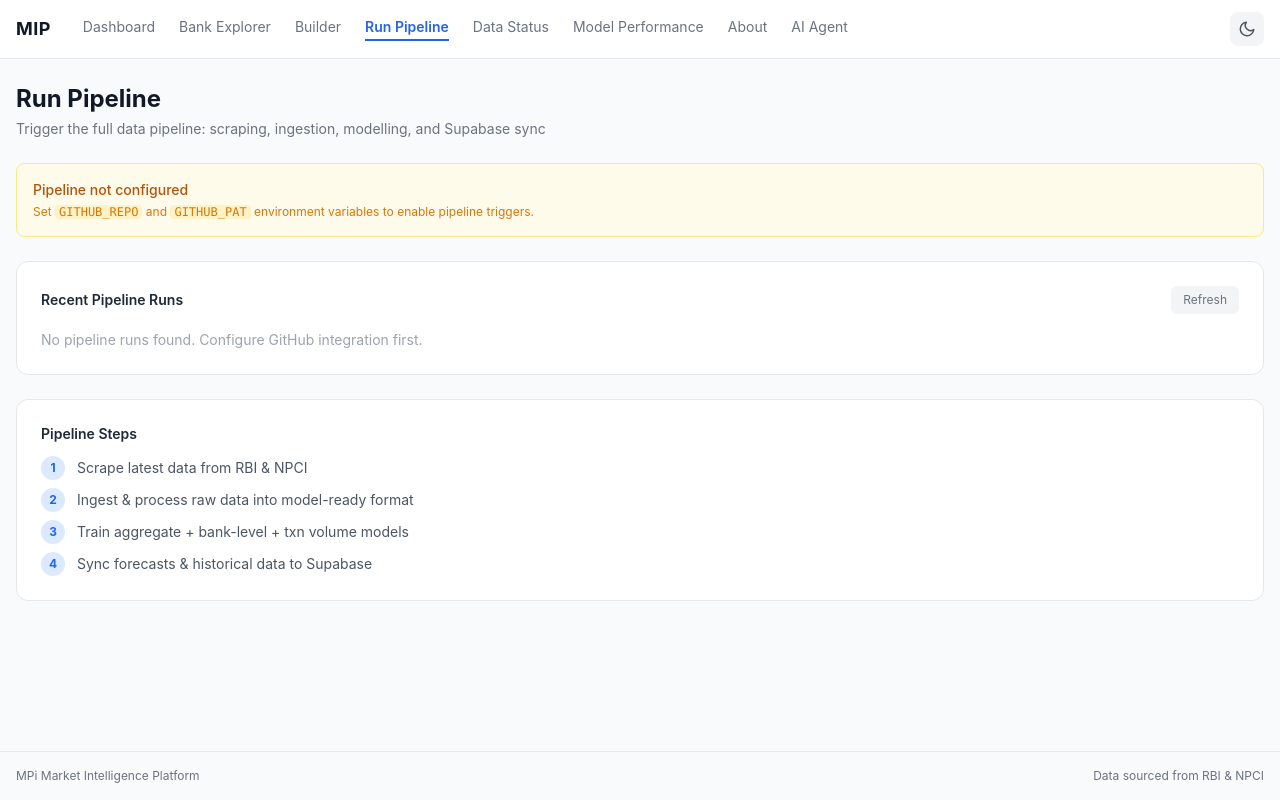
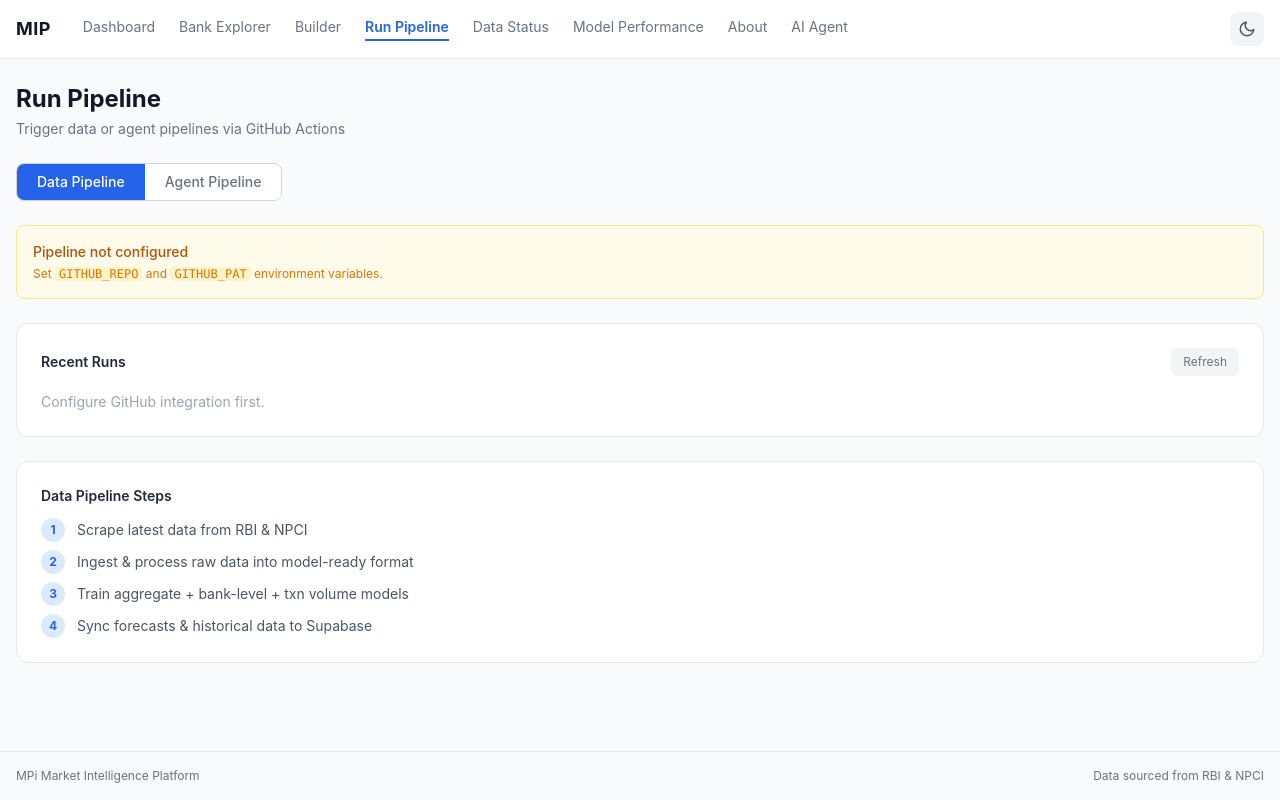
Before and after one commit to Eshaan0110/MPi-mip, a Next.js app in the folder web/: page /pipeline in a window 1280 px wide. Built offline with nearby package versions, Linux system fonts and the light colour scheme.

Commit message:
feat: pipeline page with data + agent tabs and GitHub Actions trigger

```diff
--- a/web/src/app/pipeline/page.tsx
+++ b/web/src/app/pipeline/page.tsx
@@ -13,27 +13,108 @@ interface WorkflowRun {
   run_number: number;
 }
 
+type PipelineType = "data" | "agent";
+
+function statusBadge(status: string, conclusion: string | null) {
+  if (status === "completed") {
+    if (conclusion === "success") return <span className="px-2 py-0.5 rounded text-xs font-medium bg-emerald-100 text-emerald-700 dark:bg-emerald-900/30 dark:text-emerald-400">Success</span>;
+    if (conclusion === "failure") return <span className="px-2 py-0.5 rounded text-xs font-medium bg-red-100 text-red-700 dark:bg-red-900/30 dark:text-red-400">Failed</span>;
+    return <span className="px-2 py-0.5 rounded text-xs font-medium bg-gray-200 text-gray-600 dark:bg-slate-700 dark:text-slate-400">{conclusion}</span>;
+  }
+  if (status === "in_progress") return <span className="px-2 py-0.5 rounded text-xs font-medium bg-blue-100 text-blue-700 dark:bg-blue-900/30 dark:text-blue-400 animate-pulse">Running</span>;
+  if (status === "queued") return <span className="px-2 py-0.5 rounded text-xs font-medium bg-amber-100 text-amber-700 dark:bg-amber-900/30 dark:text-amber-400">Queued</span>;
+  return <span className="px-2 py-0.5 rounded text-xs font-medium bg-gray-200 text-gray-600 dark:bg-slate-700 dark:text-slate-400">{status}</span>;
+}
+
+function RunsTable({ runs, configured, fetchRuns }: { runs: WorkflowRun[]; configured: boolean; fetchRuns: () => void }) {
+  return (
+    <div className="bg-white dark:bg-slate-800/50 rounded-xl border border-gray-200 dark:border-slate-700/50 p-6">
+      <div className="flex items-center justify-between mb-4">
+        <h3 className="text-sm font-semibold text-gray-800 dark:text-slate-200">Recent Runs</h3>
+        <button onClick={fetchRuns} className="text-xs px-3 py-1.5 rounded-md bg-gray-100 dark:bg-slate-700 text-gray-500 dark:text-slate-400 hover:bg-gray-200 dark:hover:bg-slate-600 transition-colors">
+          Refresh
+        </button>
+      </div>
+      {runs.length === 0 ? (
+        <p className="text-gray-400 dark:text-slate-500 text-sm">{configured ? "No runs found. Trigger one above." : "Configure GitHub integration first."}</p>
+      ) : (
+        <div className="overflow-x-auto">
+          <table className="w-full text-sm">
+            <thead>
+              <tr className="border-b border-gray-200 dark:border-slate-700 text-left text-gray-500 dark:text-slate-400">
+                <th className="pb-3 font-medium">#</th>
+                <th className="pb-3 font-medium">Status</th>
+                <th className="pb-3 font-medium">Trigger</th>
+                <th className="pb-3 font-medium">Started</th>
+                <th className="pb-3 font-medium">Updated</th>
+                <th className="pb-3 font-medium"></th>
+              </tr>
+            </thead>
+            <tbody>
+              {runs.map((run) => (
+                <tr key={run.id} className="border-b border-gray-200 dark:border-slate-700/50 last:border-0 hover:bg-gray-50 dark:hover:bg-slate-700/30">
+                  <td className="py-3 font-medium text-gray-800 dark:text-slate-200">#{run.run_number}</td>
+                  <td className="py-3">{statusBadge(run.status, run.conclusion)}</td>
+                  <td className="py-3 text-gray-500 dark:text-slate-400 capitalize">{run.event.replace("_", " ")}</td>
+                  <td className="py-3 text-gray-500 dark:text-slate-400">{new Date(run.created_at).toLocaleString("en-IN")}</td>
+                  <td className="py-3 text-gray-500 dark:text-slate-400">{new Date(run.updated_at).toLocaleString("en-IN")}</td>
+                  <td className="py-3">
+                    <a href={run.html_url} target="_blank" rel="noopener noreferrer" className="text-blue-600 dark:text-blue-400 hover:underline text-xs">
+                      View on GitHub
+                    </a>
+                  </td>
+                </tr>
+              ))}
+            </tbody>
+          </table>
+        </div>
+      )}
+    </div>
+  );
+}
+
 export default function PipelinePage() {
-  const [runs, setRuns] = useState<WorkflowRun[]>([]);
-  const [configured, setConfigured] = useState(true);
+  const [tab, setTab] = useState<PipelineType>("data");
+
+  const [dataRuns, setDataRuns] = useState<WorkflowRun[]>([]);
+  const [dataConfigured, setDataConfigured] = useState(true);
+  const [agentRuns, setAgentRuns] = useState<WorkflowRun[]>([]);
+  const [agentConfigured, setAgentConfigured] = useState(true);
+
   const [triggering, setTriggering] = useState(false);
   const [message, setMessage] = useState<{ text: string; success: boolean } | null>(null);
+
   const [skipScraping, setSkipScraping] = useState(false);
   const [skipTraining, setSkipTraining] = useState(false);
+  const [skipRetrain, setSkipRetrain] = useState(false);
+
   const [loading, setLoading] = useState(true);
 
-  const fetchRuns = useCallback(async () => {
+  const fetchDataRuns = useCallback(async () => {
     try {
       const res = await fetch("/api/pipeline");
       const data = await res.json();
-      setRuns(data.runs || []);
-      setConfigured(data.configured !== false);
-    } catch {} finally {
-      setLoading(false);
-    }
+      setDataRuns(data.runs || []);
+      setDataConfigured(data.configured !== false);
+    } catch {}
   }, []);
 
-  useEffect(() => { fetchRuns(); }, [fetchRuns]);
+  const fetchAgentRuns = useCallback(async () => {
+    try {
+      const res = await fetch("/api/agent-pipeline");
+      const data = await res.json();
+      setAgentRuns(data.runs || []);
+      setAgentConfigured(data.configured !== false);
+    } catch {}
+  }, []);
+
+  useEffect(() => {
+    Promise.all([fetchDataRuns(), fetchAgentRuns()]).finally(() => setLoading(false));
+  }, [fetchDataRuns, fetchAgentRuns]);
+
+  const runs = tab === "data" ? dataRuns : agentRuns;
+  const configured = tab === "data" ? dataConfigured : agentConfigured;
+  const fetchRuns = tab === "data" ? fetchDataRuns : fetchAgentRuns;
 
   useEffect(() => {
     if (runs.some((r) => r.status === "in_progress" || r.status === "queued")) {
@@ -45,11 +126,16 @@ export default function PipelinePage() {
   const triggerPipeline = async () => {
     setTriggering(true);
     setMessage(null);
+    const endpoint = tab === "data" ? "/api/pipeline" : "/api/agent-pipeline";
+    const payload = tab === "data"
+      ? { skipScraping, skipTraining }
+      : { skipRetrain };
+
     try {
-      const res = await fetch("/api/pipeline", {
+      const res = await fetch(endpoint, {
         method: "POST",
         headers: { "Content-Type": "application/json" },
-        body: JSON.stringify({ skipScraping, skipTraining }),
+        body: JSON.stringify(payload),
       });
       const data = await res.json();
       if (res.ok) {
@@ -65,17 +151,6 @@ export default function PipelinePage() {
     }
   };
 
-  function statusBadge(status: string, conclusion: string | null) {
-    if (status === "completed") {
-      if (conclusion === "success") return <span className="px-2 py-0.5 rounded text-xs font-medium bg-emerald-100 text-emerald-700 dark:bg-emerald-900/30 dark:text-emerald-400">Success</span>;
-      if (conclusion === "failure") return <span className="px-2 py-0.5 rounded text-xs font-medium bg-red-100 text-red-700 dark:bg-red-900/30 dark:text-red-400">Failed</span>;
-      return <span className="px-2 py-0.5 rounded text-xs font-medium bg-gray-200 text-gray-600 dark:bg-slate-700 dark:text-slate-400">{conclusion}</span>;
-    }
-    if (status === "in_progress") return <span className="px-2 py-0.5 rounded text-xs font-medium bg-blue-100 text-blue-700 dark:bg-blue-900/30 dark:text-blue-400 animate-pulse">Running</span>;
-    if (status === "queued") return <span className="px-2 py-0.5 rounded text-xs font-medium bg-amber-100 text-amber-700 dark:bg-amber-900/30 dark:text-amber-400">Queued</span>;
-    return <span className="px-2 py-0.5 rounded text-xs font-medium bg-gray-200 text-gray-600 dark:bg-slate-700 dark:text-slate-400">{status}</span>;
-  }
-
   if (loading) return <div className="flex items-center justify-center h-64"><div className="text-gray-400 dark:text-slate-500">Loading...</div></div>;
 
   return (
@@ -84,109 +159,97 @@ export default function PipelinePage() {
         <div>
           <h1 className="text-2xl font-bold text-gray-900 dark:text-white">Run Pipeline</h1>
           <p className="text-sm text-gray-500 dark:text-slate-400 mt-1">
-            Trigger the full data pipeline: scraping, ingestion, modelling, and Supabase sync
+            Trigger data or agent pipelines via GitHub Actions
           </p>
         </div>
+      </div>
+
+      <div className="flex rounded-lg border border-gray-300 dark:border-slate-600 overflow-hidden mb-6 w-fit">
+        {(["data", "agent"] as const).map((t) => (
+          <button key={t} onClick={() => { setTab(t); setMessage(null); }}
+            className={`px-5 py-2 text-sm font-medium transition-colors ${
+              tab === t ? "bg-blue-600 text-white" : "bg-white dark:bg-slate-800 text-gray-500 dark:text-slate-400 hover:bg-gray-200 dark:hover:bg-slate-700"
+            }`}>
+            {t === "data" ? "Data Pipeline" : "Agent Pipeline"}
+          </button>
+        ))}
       </div>
 
       {!configured && (
         <div className="bg-amber-50 border border-amber-200 dark:bg-amber-900/20 dark:border-amber-700/50 rounded-lg p-4 mb-6">
           <p className="text-amber-700 dark:text-amber-400 text-sm font-medium">Pipeline not configured</p>
-          <p className="text-amber-600 dark:text-amber-500 text-xs mt-1">Set <code className="bg-amber-100 dark:bg-amber-900/40 px-1 rounded">GITHUB_REPO</code> and <code className="bg-amber-100 dark:bg-amber-900/40 px-1 rounded">GITHUB_PAT</code> environment variables to enable pipeline triggers.</p>
+          <p className="text-amber-600 dark:text-amber-500 text-xs mt-1">
+            Set <code className="bg-amber-100 dark:bg-amber-900/40 px-1 rounded">GITHUB_REPO</code> and <code className="bg-amber-100 dark:bg-amber-900/40 px-1 rounded">GITHUB_PAT</code> environment variables.
+            {tab === "agent" && <> Also add <code className="bg-amber-100 dark:bg-amber-900/40 px-1 rounded">ANTHROPIC_API_KEY</code> as a GitHub secret.</>}
+          </p>
         </div>
       )}
 
       {configured && (
         <div className="bg-white dark:bg-slate-800/50 rounded-xl border border-gray-200 dark:border-slate-700/50 p-6 mb-6">
-          <h3 className="text-sm font-semibold text-gray-800 dark:text-slate-200 mb-4">Trigger New Run</h3>
+          <h3 className="text-sm font-semibold text-gray-800 dark:text-slate-200 mb-4">
+            Trigger {tab === "data" ? "Data" : "Agent"} Pipeline
+          </h3>
           <div className="flex flex-wrap items-end gap-4">
-            <label className="flex items-center gap-2 text-sm text-gray-600 dark:text-slate-400">
-              <input type="checkbox" checked={skipScraping} onChange={(e) => setSkipScraping(e.target.checked)}
-                className="rounded border-gray-300 dark:border-slate-600" />
-              Skip scraping (use existing data)
-            </label>
-            <label className="flex items-center gap-2 text-sm text-gray-600 dark:text-slate-400">
-              <input type="checkbox" checked={skipTraining} onChange={(e) => setSkipTraining(e.target.checked)}
-                className="rounded border-gray-300 dark:border-slate-600" />
-              Skip model training
-            </label>
-            <button
-              onClick={triggerPipeline}
-              disabled={triggering}
+            {tab === "data" ? (
+              <>
+                <label className="flex items-center gap-2 text-sm text-gray-600 dark:text-slate-400">
+                  <input type="checkbox" checked={skipScraping} onChange={(e) => setSkipScraping(e.target.checked)} className="rounded border-gray-300 dark:border-slate-600" />
+                  Skip scraping
+                </label>
+                <label className="flex items-center gap-2 text-sm text-gray-600 dark:text-slate-400">
+                  <input type="checkbox" checked={skipTraining} onChange={(e) => setSkipTraining(e.target.checked)} className="rounded border-gray-300 dark:border-slate-600" />
+                  Skip training
+                </label>
+              </>
+            ) : (
+              <label className="flex items-center gap-2 text-sm text-gray-600 dark:text-slate-400">
+                <input type="checkbox" checked={skipRetrain} onChange={(e) => setSkipRetrain(e.target.checked)} className="rounded border-gray-300 dark:border-slate-600" />
+                Skip retraining (research + extract only)
+              </label>
+            )}
+            <button onClick={triggerPipeline} disabled={triggering}
               className={`px-6 py-2.5 rounded-lg font-semibold text-sm transition-all ${
                 triggering
                   ? "bg-gray-300 dark:bg-slate-700 text-gray-500 dark:text-slate-400 cursor-not-allowed"
                   : "bg-blue-600 hover:bg-blue-700 text-white shadow-sm hover:shadow"
-              }`}
-            >
-              {triggering ? "Triggering..." : "Run Pipeline"}
+              }`}>
+              {triggering ? "Triggering..." : `Run ${tab === "data" ? "Data" : "Agent"} Pipeline`}
             </button>
           </div>
-
           {message && (
             <div className={`mt-4 rounded-lg p-3 text-sm ${
               message.success
                 ? "bg-emerald-50 text-emerald-700 dark:bg-emerald-900/20 dark:text-emerald-400"
                 : "bg-red-50 text-red-700 dark:bg-red-900/20 dark:text-red-400"
-            }`}>
-              {message.text}
-            </div>
+            }`}>{message.text}</div>
           )}
         </div>
       )}
 
-      <div className="bg-white dark:bg-slate-800/50 rounded-xl border border-gray-200 dark:border-slate-700/50 p-6">
-        <div className="flex items-center justify-between mb-4">
-          <h3 className="text-sm font-semibold text-gray-800 dark:text-slate-200">Recent Pipeline Runs</h3>
-          <button onClick={fetchRuns} className="text-xs px-3 py-1.5 rounded-md bg-gray-100 dark:bg-slate-700 text-gray-500 dark:text-slate-400 hover:bg-gray-200 dark:hover:bg-slate-600 transition-colors">
-            Refresh
-          </button>
-        </div>
-
-        {runs.length === 0 ? (
-          <p className="text-gray-400 dark:text-slate-500 text-sm">No pipeline runs found. {configured ? "Trigger a run above to get started." : "Configure GitHub integration first."}</p>
-        ) : (
-          <div className="overflow-x-auto">
-            <table className="w-full text-sm">
-              <thead>
-                <tr className="border-b border-gray-200 dark:border-slate-700 text-left text-gray-500 dark:text-slate-400">
-                  <th className="pb-3 font-medium">#</th>
-                  <th className="pb-3 font-medium">Status</th>
-                  <th className="pb-3 font-medium">Trigger</th>
-                  <th className="pb-3 font-medium">Started</th>
-                  <th className="pb-3 font-medium">Updated</th>
-                  <th className="pb-3 font-medium"></th>
-                </tr>
-              </thead>
-              <tbody>
-                {runs.map((run) => (
-                  <tr key={run.id} className="border-b border-gray-200 dark:border-slate-700/50 last:border-0 hover:bg-gray-50 dark:hover:bg-slate-700/30">
-                    <td className="py-3 font-medium text-gray-800 dark:text-slate-200">#{run.run_number}</td>
-                    <td className="py-3">{statusBadge(run.status, run.conclusion)}</td>
-                    <td className="py-3 text-gray-500 dark:text-slate-400 capitalize">{run.event.replace("_", " ")}</td>
-                    <td className="py-3 text-gray-500 dark:text-slate-400">{new Date(run.created_at).toLocaleString("en-IN")}</td>
-                    <td className="py-3 text-gray-500 dark:text-slate-400">{new Date(run.updated_at).toLocaleString("en-IN")}</td>
-                    <td className="py-3">
-                      <a href={run.html_url} target="_blank" rel="noopener noreferrer"
-                        className="text-blue-600 dark:text-blue-400 hover:underline text-xs">
-                        View on GitHub
-                      </a>
-                    </td>
-                  </tr>
-                ))}
-              </tbody>
-            </table>
-          </div>
-        )}
-      </div>
+      <RunsTable runs={runs} configured={configured} fetchRuns={fetchRuns} />
 
       <div className="mt-6 bg-white dark:bg-slate-800/50 rounded-xl border border-gray-200 dark:border-slate-700/50 p-6">
-        <h3 className="text-sm font-semibold text-gray-800 dark:text-slate-200 mb-3">Pipeline Steps</h3>
+        <h3 className="text-sm font-semibold text-gray-800 dark:text-slate-200 mb-3">
+          {tab === "data" ? "Data Pipeline Steps" : "Agent Pipeline Steps"}
+        </h3>
         <div className="space-y-2 text-sm text-gray-600 dark:text-slate-400">
-          <div className="flex items-center gap-3"><span className="w-6 h-6 rounded-full bg-blue-100 dark:bg-blue-900/30 text-blue-600 dark:text-blue-400 flex items-center justify-center text-xs font-bold">1</span> <span>Scrape latest data from RBI &amp; NPCI</span></div>
-          <div className="flex items-center gap-3"><span className="w-6 h-6 rounded-full bg-blue-100 dark:bg-blue-900/30 text-blue-600 dark:text-blue-400 flex items-center justify-center text-xs font-bold">2</span> <span>Ingest &amp; process raw data into model-ready format</span></div>
-          <div className="flex items-center gap-3"><span className="w-6 h-6 rounded-full bg-blue-100 dark:bg-blue-900/30 text-blue-600 dark:text-blue-400 flex items-center justify-center text-xs font-bold">3</span> <span>Train aggregate + bank-level + txn volume models</span></div>
-          <div className="flex items-center gap-3"><span className="w-6 h-6 rounded-full bg-blue-100 dark:bg-blue-900/30 text-blue-600 dark:text-blue-400 flex items-center justify-center text-xs font-bold">4</span> <span>Sync forecasts &amp; historical data to Supabase</span></div>
+          {tab === "data" ? (
+            <>
+              <div className="flex items-center gap-3"><span className="w-6 h-6 rounded-full bg-blue-100 dark:bg-blue-900/30 text-blue-600 dark:text-blue-400 flex items-center justify-center text-xs font-bold">1</span> Scrape latest data from RBI &amp; NPCI</div>
+              <div className="flex items-center gap-3"><span className="w-6 h-6 rounded-full bg-blue-100 dark:bg-blue-900/30 text-blue-600 dark:text-blue-400 flex items-center justify-center text-xs font-bold">2</span> Ingest &amp; process raw data into model-ready format</div>
+              <div className="flex items-center gap-3"><span className="w-6 h-6 rounded-full bg-blue-100 dark:bg-blue-900/30 text-blue-600 dark:text-blue-400 flex items-center justify-center text-xs font-bold">3</span> Train aggregate + bank-level + txn volume models</div>
+              <div className="flex items-center gap-3"><span className="w-6 h-6 rounded-full bg-blue-100 dark:bg-blue-900/30 text-blue-600 dark:text-blue-400 flex items-center justify-center text-xs font-bold">4</span> Sync forecasts &amp; historical data to Supabase</div>
+            </>
+          ) : (
+            <>
+              <div className="flex items-center gap-3"><span className="w-6 h-6 rounded-full bg-purple-100 dark:bg-purple-900/30 text-purple-600 dark:text-purple-400 flex items-center justify-center text-xs font-bold">1</span> Research — crawl news, earnings, policy sources</div>
+              <div className="flex items-center gap-3"><span className="w-6 h-6 rounded-full bg-purple-100 dark:bg-purple-900/30 text-purple-600 dark:text-purple-400 flex items-center justify-center text-xs font-bold">2</span> Extract — Claude-powered signal extraction from articles</div>
+              <div className="flex items-center gap-3"><span className="w-6 h-6 rounded-full bg-purple-100 dark:bg-purple-900/30 text-purple-600 dark:text-purple-400 flex items-center justify-center text-xs font-bold">3</span> Feature engineering — signals → regressors</div>
+              <div className="flex items-center gap-3"><span className="w-6 h-6 rounded-full bg-purple-100 dark:bg-purple-900/30 text-purple-600 dark:text-purple-400 flex items-center justify-center text-xs font-bold">4</span> Retrain — ensemble with new regressors, promote if better</div>
+              <div className="flex items-center gap-3"><span className="w-6 h-6 rounded-full bg-purple-100 dark:bg-purple-900/30 text-purple-600 dark:text-purple-400 flex items-center justify-center text-xs font-bold">5</span> Sync updated forecasts to Supabase</div>
+            </>
+          )}
         </div>
       </div>
     </div>
```
